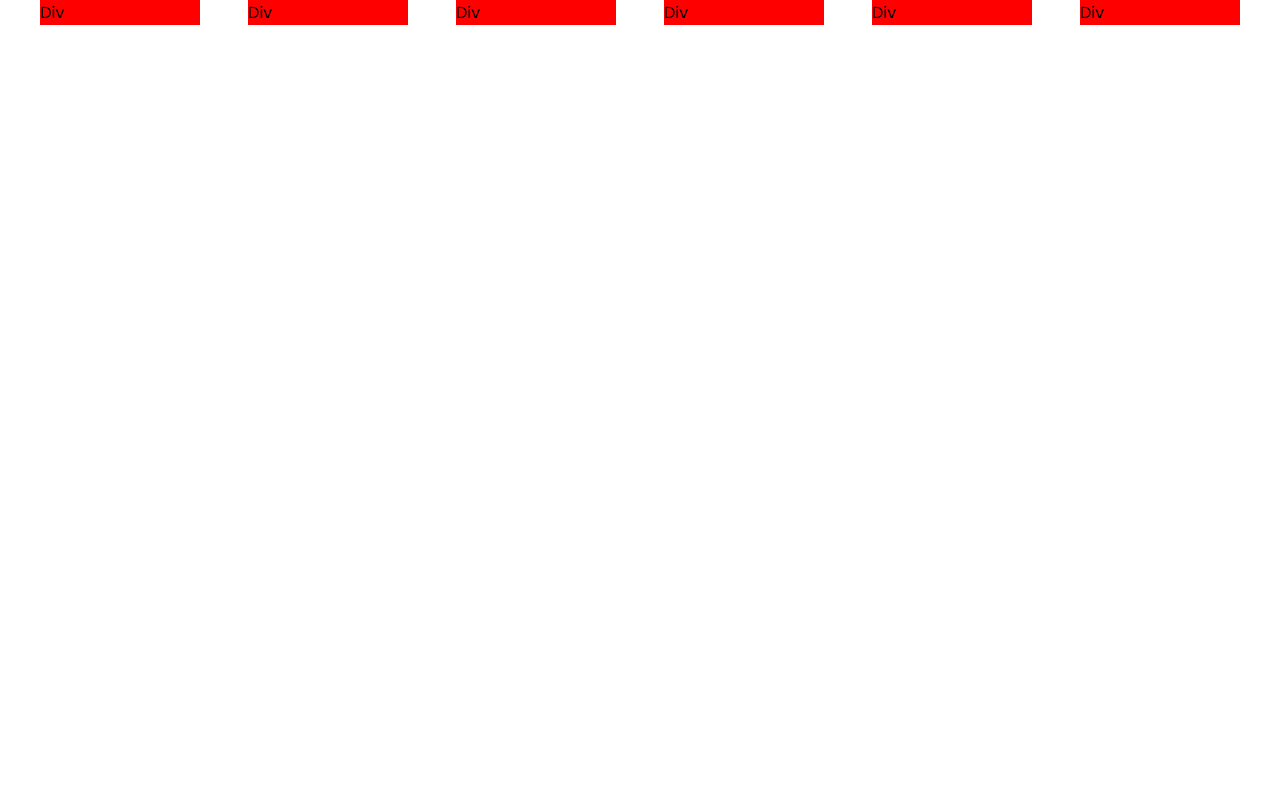
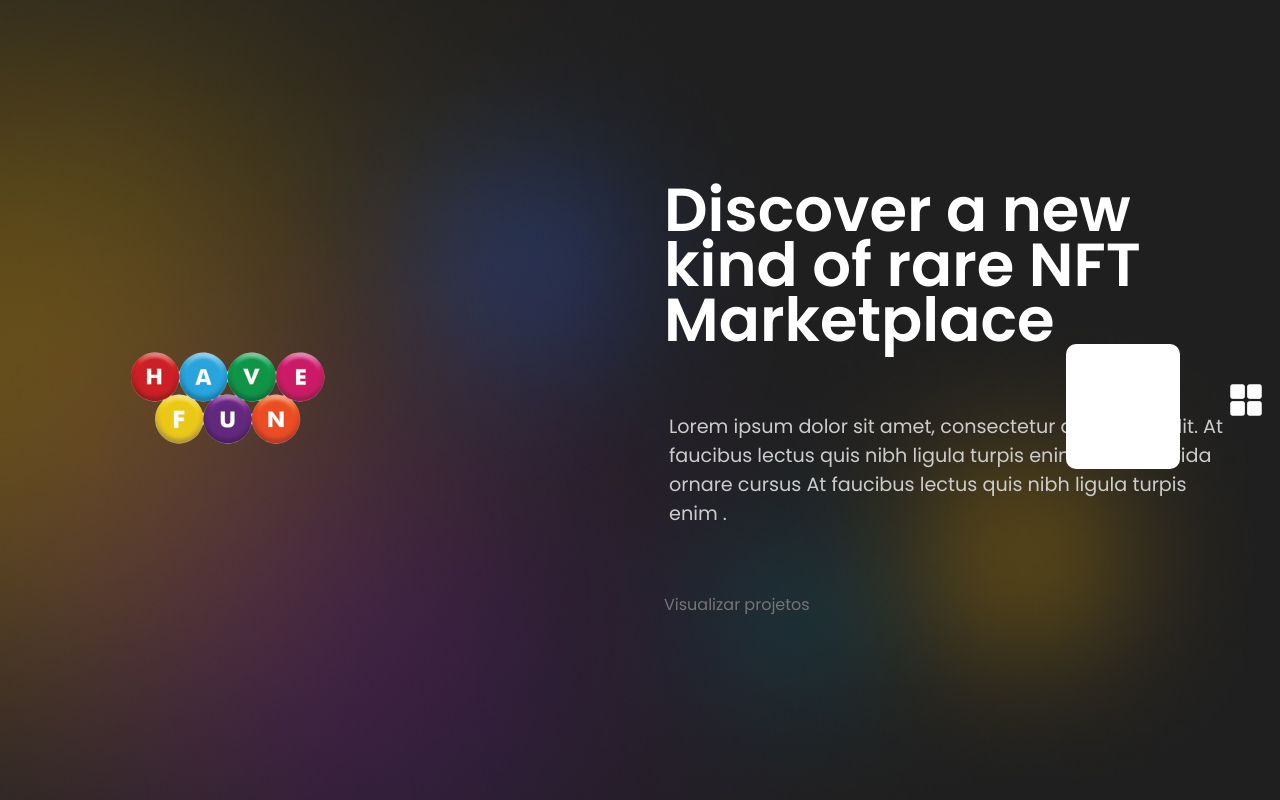
Before and after one commit to guilherme0812/TI, a plain HTML site: page index.html in a window 1280 px wide. Drawn offline with Linux system fonts and the light colour scheme.

Commit message:
Implementando site

```diff
--- a/assets/css/global.css
+++ b/assets/css/global.css
@@ -5,16 +5,15 @@
 @import url('./theme.css');
 
 
-* {font-size: 1rem; font-family: 'Poppins', sans-serif; margin: 0; padding: 0;}
+* {font-size: 1rem; font-family: 'Poppins', sans-serif; margin: 0; padding: 0; color: var(--white-text);}
 html, body {margin: 0; padding: 0;}
 
 /*Estio de sessões*/
 .container {max-width: 1200px; margin: auto; padding: 0rem 1rem;}
 
-.test {background-color: red;}
-
 /* Estilização de Texto*/
 h1, h2, h3, h4, h5 {font-weight: 400;}
+h1 {font-size: 3rem; line-height: 0.9;}
 h2 {font-size: 2rem; line-height: 0.9;}
 h3 {font-size: 1.8rem;}
 h4 {font-size: 1.4rem;}
@@ -32,6 +31,7 @@ a {text-decoration: none; color: var(--gray-text);}
 @media only screen and (min-width: 768px) {
     /* For desktop: */
     h1, h2, h3, h4, h5 {font-weight: 400;}
+    h1 {font-size: 3.8rem;}
     h2 {font-size: 3.1rem; line-height: 0.9;}
     h3 {font-size: 2.3rem;}
     p {font-size: 1.2rem;}
@@ -45,6 +45,10 @@ a {text-decoration: none; color: var(--gray-text);}
 .j-content-space-around {justify-content: space-around;}
 .j-content-space-between {justify-content: space-between;}
 .align-item-center {align-items: center;}
+.vertical-gap-1 {gap: 1rem 0;}
+.vertical-gap-2 {gap: 2rem 0;}
+.vertical-gap-3 {gap: 3rem 0;}
+.vertical-gap-4 {gap: 4rem 0;}
 
 
 /*Estilos genericos*/
@@ -64,6 +68,13 @@ a {text-decoration: none; color: var(--gray-text);}
 .mgb-3 {margin-bottom: 30px;}
 .mgl-1 {margin-left: 10px;}
 .w-100 {width: 100%;}
+
+.min-height-100 { min-height: 100vh;}
+@media only screen and (min-width: 768px) {
+
+    /*Altura de 100% caso estiver em desktop*/
+    .desktop-min-height-100 {min-height: 100vh;}
+}
 
 /*Columns*/
 /* For mobile phones: */
@@ -98,17 +109,17 @@ a {text-decoration: none; color: var(--gray-text);}
 
 @media only screen and (min-width: 768px) {
     /* For desktop: */
-    .col-1 {width: 6.66%;}
+    .col-1 {width: 4.66%;}
     .col-2 {width: 13.33%;}
-    .col-3 {width: 20%;}
-    .col-4 {width: 26.66%;}
-    .col-5 {width: 33.33%;}
-    .col-6 {width: 40%;}
-    .col-7 {width: 46.66%;}
+    .col-3 {width: 21.99%;}
+    .col-4 {width: 30.66%;}
+    .col-5 {width: 40%;}
+    .col-6 {width: 48%;}
+    .col-7 {width: 58.33%;}
     .col-8 {width: 53.33%;}
-    .col-9 {width: 60%;}
-    .col-10 {width: 66.66%;}
-    .col-11 {width: 73.33%;}
+    .col-9 {width: 66.66%;}
+    .col-10 {width: 83.33%;}
+    .col-11 {width: 91.66%;}
     .col-12 {width: 100%;}
 
 }
--- /dev/null
+++ b/assets/css/index.css
@@ -0,0 +1,54 @@
+/* Import Theme color*/
+@import url('./theme.css');
+
+.background-dark {
+    background-image: url('../img/background-dark.jpg');
+    background-repeat: no-repeat;
+    background-size: cover;
+}
+nav {
+    position: absolute;
+    right: 0px;
+    top: 0;
+    height: 100vh;
+    padding: 0 1rem;
+
+}
+nav .menu-content {
+    position: relative;
+}
+nav img#btn-menu {
+    cursor: pointer;
+    transition: .3s;
+}
+nav img#btn-menu:hover {
+    opacity: 0.7;
+}
+nav .apps-container {
+    position: absolute;
+    background-color: #fff;
+    border-radius: 10px;
+}
+@media only screen and (min-width: 768px) {
+    nav .apps-container {
+        position: absolute;
+        top: 43%;
+        right: 100px;
+        padding: 50px;
+        background-color: #fff;
+        border-radius: 10px;
+}
+
+ /* Header */
+img#img-logo-header {
+    width: 100px;
+}
+@media only screen and (min-width: 768px) {
+    img#img-logo-header {
+        width: 50%
+    }
+}
+
+.paragraph-header {
+    color: #ccc;
+}
--- /dev/null
+++ b/assets/js/index.js
@@ -0,0 +1,3 @@
+(function exibirMensagem () {
+    console.log('Btn foi clicado')
+})()
--- a/index.html
+++ b/index.html
@@ -6,19 +6,54 @@
     <meta name="viewport" content="width=device-width, initial-scale=1.0">
     <title>Portifólio - TI</title>
     <link rel="stylesheet" href="./assets/css/global.css">
+    <link rel="stylesheet" href="./assets/css/index.css">
 </head>
 <body>
-    <div class="container">
-        <header id="header-main">
-            <div class="cols">
-                <div class="col-2 test"> Div </div>
-                <div class="col-2 test"> Div </div>
-                <div class="col-2 test"> Div </div>
-                <div class="col-2 test"> Div </div>
-                <div class="col-2 test"> Div </div>
-                <div class="col-2 test"> Div </div>
+    <main class="background-dark" id="main">
+
+        <nav class="d-flex j-content-center align-item-center">
+
+            <div class="apps-container">
+                oi
+            </div>
+            <img src="./assets/img/icones/munu-grid-icon.png" alt="Menu" id="btn-menu">
+
+        </nav>
+        <!-- Header -->
+        <header>
+            <div class="container">
+                <div class="cols">
+
+                    <!-- Logo -->
+                    <div class="col-6 desktop-min-height-100 d-flex flex-direction-column j-content-center align-item-center">
+                        <div class="menu-content">
+                            <img src="./assets/img/logo.png" alt="Logo da Have Fun" srcset="" id="img-logo-header">
+                        </div>
+                    </div>
+
+                    <!-- Textos do header-->
+                    <div class="col-6 min-height-100 d-flex flex-direction-column j-content-center vertical-gap-4">
+                        <h1 class="text-bold">
+                            Discover a new
+                            kind of rare NFT
+                            Marketplace
+                        </h1>
+
+                        <div class="pl-1">
+                            <p class="paragraph-header">
+                                Lorem ipsum dolor sit amet, consectetur adipiscing elit. At faucibus lectus quis nibh ligula turpis enim urna. gravida ornare cursus At faucibus lectus quis nibh ligula turpis enim .
+                            </p>
+                        </div>
+
+                        <a href="http://"> Visualizar projetos </a>
+                    </div>
+
+                </div>
             </div>
         </header>
-    </div>
+
+    </main>
+
+    <script src="./assets/js/index.js"></script>
 </body>
 </html>
```
Also changed, not shown: assets/img/background-dark.jpg (added), assets/img/icones/munu-grid-icon.png (added), assets/img/logo.png (added).
